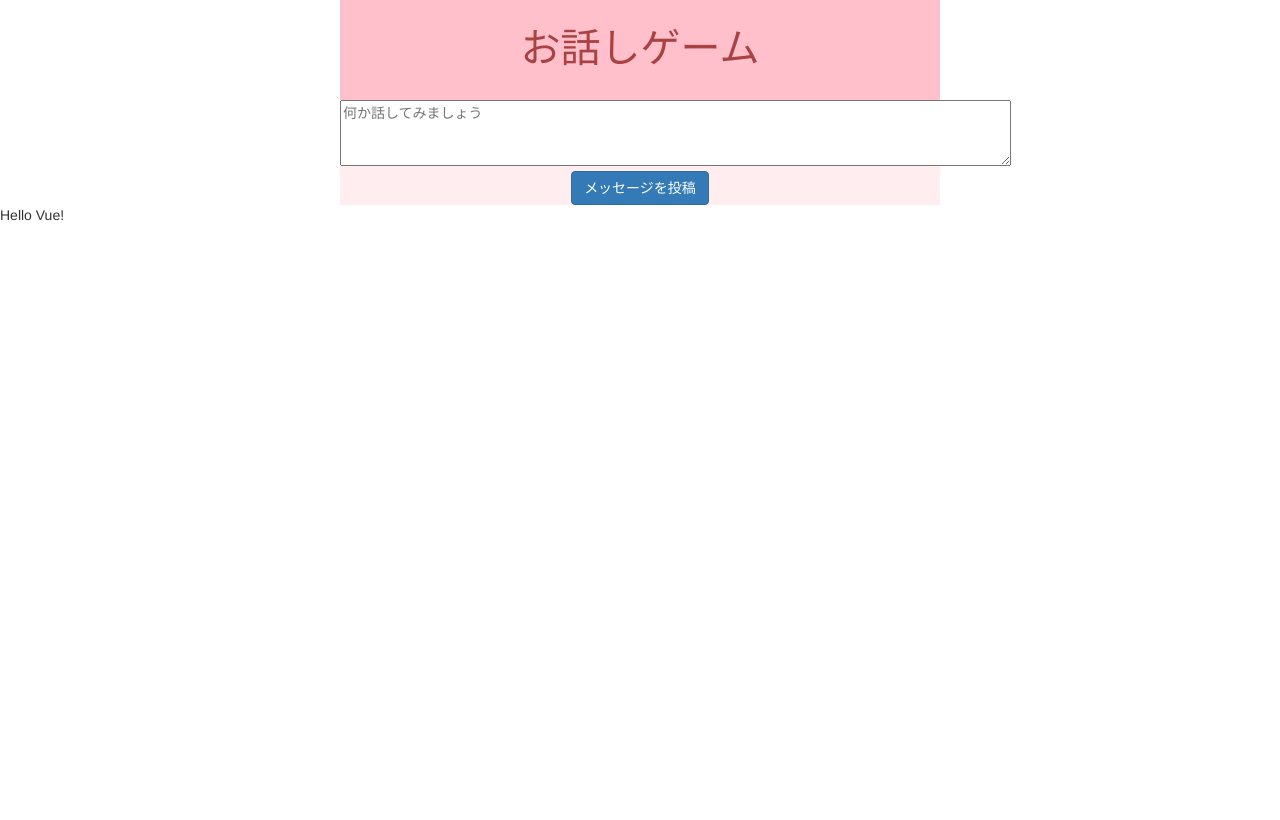
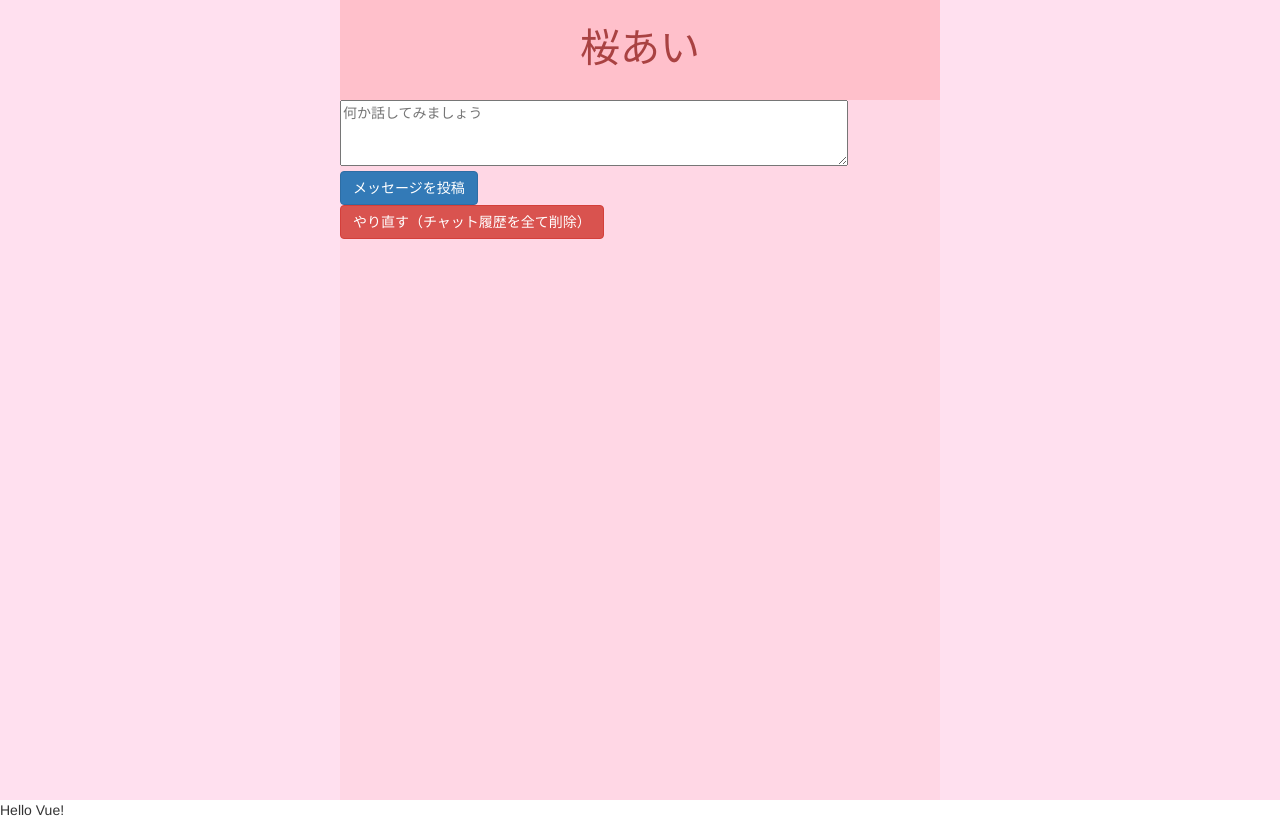
Before and after one commit to Kiryuanzu/circleclusher-chat, a Rails app: page /rooms in a window 1280 px wide. Before the commit the page ends 221 px from the top, so only its background shows below. Run offline with Rails 7, Linux system fonts and the light colour scheme; data comes from the database, SQL or seed files in the repository; style sheets or scripts are compiled from the project's sources; some libraries are stand-ins or nearby versions.

Commit message:
チャット風のCSSを作成。また、クラッシュポイントが上限を超えるとブロックされてしまう仕様を実装した。

```diff
--- a/app/assets/stylesheets/custom.scss
+++ b/app/assets/stylesheets/custom.scss
@@ -8,10 +8,13 @@
   color: #ffb6c1;
 }
 
+.wrapper {
+  background-color: #ffe0ef;
+}
 .chat-room {
   background-color: #ffc0cb4a;
   width: 600px;
-  height: 100%;
+  height: 800px;
   margin: 0 auto;
 }
 
@@ -36,7 +39,8 @@
 }
 
 .form {
-  text-align: center;
+  margin-right: auto;
+
 }
 
 .chat-crusher {
@@ -44,6 +48,8 @@
 }
 
 .user-text {
+  font-family: 'Century Gothic';
+  font-size: 18px
 
 
 }
@@ -54,8 +60,15 @@
 }
 
 .chat-user{
-  text-align: right;
-  color: #c30e46;
+  margin-left: auto;
+  width: calc(100% - 400px);
+  height: 100%;
+  background: white;
+  position: relative;
+  -moz-border-radius:    10px;
+  -webkit-border-radius: 10px;
+  border-radius:         10px;
+  background-color: #effff7;
 }
 
 .chat-crusher {
@@ -67,3 +80,51 @@
   height: 30px;
   width: 300px;
 }
+
+#talkbubble-user {
+   width: 200px;
+   height: 100%;
+   background: white;
+   position: relative;
+   -moz-border-radius:    10px;
+   -webkit-border-radius: 10px;
+   border-radius:         10px;
+}
+#talkbubble-user:before {
+   content:"";
+   position: absolute;
+   right: 100%;
+   top: 26px;
+   width: 0;
+   height: 0;
+   border-top: 13px solid transparent;
+   border-right: 26px solid red;
+   border-bottom: 13px solid transparent;
+}
+
+#talkbubble-crush {
+   width: 300px;
+   height: 100%;
+   background: white;
+   position: relative;
+   -moz-border-radius:    10px;
+   -webkit-border-radius: 10px;
+   border-radius:         10px;
+   font-size: 18px;
+}
+#talkbubble-crush:before {
+   content:"";
+   position: absolute;
+   right: 100%;
+   top: 26px;
+   width: 0;
+   height: 0;
+   border-top: 13px solid transparent;
+   border-right: 26px solid white;
+   border-bottom: 13px solid transparent;
+}
+
+.chat-delete {
+  margin-left: auto;
+
+}
--- a/app/views/messages/_new.html.erb
+++ b/app/views/messages/_new.html.erb
@@ -1,6 +1,6 @@
 <div class="form">
   <%= form_for(@message) do |f| %>
-    <%= f.text_area :text, cols:"80", placeholder:"何か話してみましょう", rows:"3", required: true %>
+    <%= f.text_area :text, cols:"60", placeholder:"何か話してみましょう", rows:"3", required: true %>
     <%= f.hidden_field :room_id, value: @room.id %>
     <%= f.submit "メッセージを投稿", :class =>"btn btn-primary" %>
   <% end %>
--- a/app/views/rooms/show.html.erb
+++ b/app/views/rooms/show.html.erb
@@ -1,24 +1,31 @@
+<div class="wrapper">
 <div class="chat-room">
   <div class="chat-room-header">
-    <div class="room-title">お話しゲーム</div>
+    <div class="room-title">桜あい</div>
   </div>
     <div class="chat-body">
       <% if @messages %>
         <% @messages.each do |message| %>
           <% if message.clusher == false %>
-            <div class="chat-user">
+            <div class = "chat-user">
               <span class="user-text"><%= message.text %></span>
             </div>
           <% else %>
-            <div class="chat-crusher">
+            <div id = "talkbubble-crush">
               <span class="crusher-text"><%= message.text %></span>
             </div>
           <% end %>
         <% end %>
       <% end %>
     </div>
-
+  <% if @room.crushpoint < 15 %>
   <div class="message-form">
     <%= render partial: 'messages/new', message: @message, room: @room %>
   </div>
+  <% else %>
+  クラッシュされてしまいました。
+  <% end %>
+
+  <%= link_to 'やり直す（チャット履歴を全て削除）', message_path(@messages), :method => :delete, :class =>"btn btn-danger chat-delete"%>
 </div>
+</div>
--- a/app/views/top/index.html.erb
+++ b/app/views/top/index.html.erb
@@ -1,4 +1,3 @@
-<div>"くらっしゅ☆ちゃっと〜あなたもクラッシュされませんか？〜"</div>
 <div class="welcome">
   <span class="start"><%= link_to 'はじめる', room_path %></span>
 </div>
--- a/config/routes.rb
+++ b/config/routes.rb
@@ -1,5 +1,5 @@
 Rails.application.routes.draw do
   root 'top#index'
   get 'rooms', to: 'rooms#show', as: 'room'
-  resources :messages, only: [:new, :create]
+  resources :messages, only: [:new, :create, :destroy]
 end
```
Also changed, not shown: app/controllers/messages_controller.rb (+9 -0 lines).
